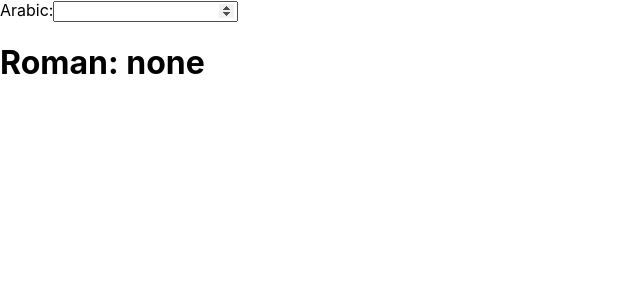
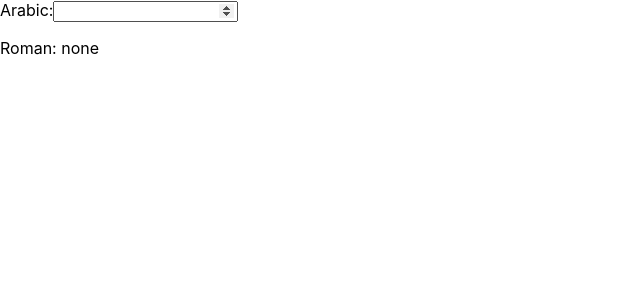
Before and after one commit to dorotapindur/roman-converter, a React (Create React App) app: page / in a window 1280 px wide. Shown: the top 300 px of the page, without its empty margins (0-640 px from the left). Built offline with nearby package versions, Linux system fonts and the light colour scheme.

Commit message:
change h1 to p

```diff
--- a/src/RomanConverter.js
+++ b/src/RomanConverter.js
@@ -14,7 +14,7 @@ class RomanConverter extends React.Component {
         return (
             <>
             <label>Arabic:<input onChange={this.handleChange} type="number"></input></label>
-            <h1>Roman: {this.state.roman ? this.state.roman : 'none'}</h1>
+            <p>Roman: {this.state.roman ? this.state.roman : 'none'}</p>
             </>
         )
     }
```
